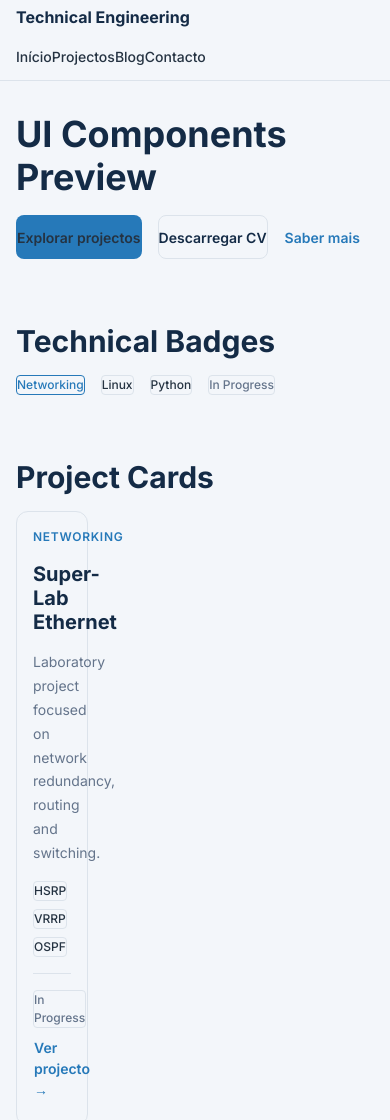
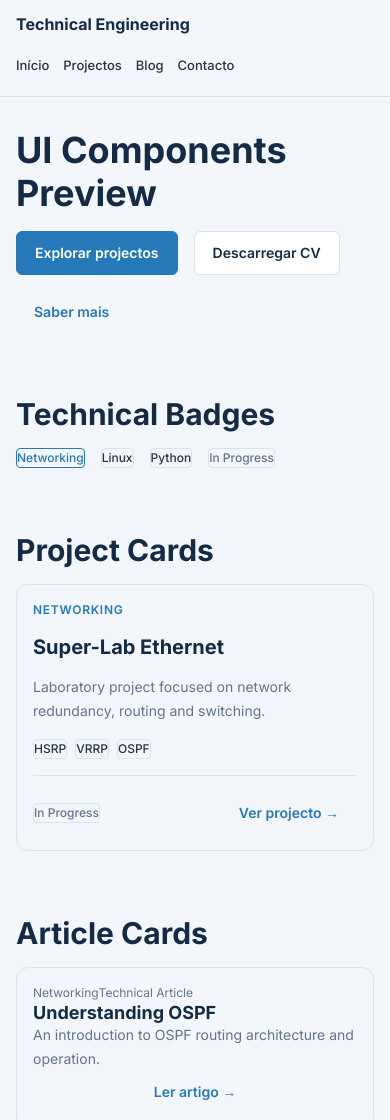
Before and after one commit to eugy0722/technical-engineering-portfolio, a plain HTML site: page pt/ui-preview.html in a window 390 px wide. Shown: the top 1120 px of the page. Drawn offline with Linux system fonts and the light colour scheme.

Commit message:
chore: Add responsibility, padding to buttons and change footer color-text to white

```diff
--- a/assets/css/components.css
+++ b/assets/css/components.css
@@ -488,3 +488,249 @@ textarea.form-control {
     flex-wrap: wrap;
   }
 }
+
+/* ========================================
+   M04.1 — RESPONSIVE LAYOUT FIX
+======================================== */
+
+/* All grid items must be allowed to shrink */
+.grid {
+  display: grid;
+  width: 100%;
+  min-width: 0;
+  gap: 24px;
+}
+
+.grid > * {
+  min-width: 0;
+  max-width: 100%;
+}
+
+/* Desktop */
+.grid--2 {
+  grid-template-columns: repeat(2, minmax(0, 1fr));
+}
+
+.grid--3 {
+  grid-template-columns: repeat(3, minmax(0, 1fr));
+}
+
+.grid--4 {
+  grid-template-columns: repeat(4, minmax(0, 1fr));
+}
+
+/* Cards */
+.project-card,
+.article-card,
+.focus-card {
+  width: 100%;
+  min-width: 0;
+  max-width: 100%;
+  overflow-wrap: break-word;
+}
+
+/* Tablet */
+@media (max-width: 1023px) {
+  .grid--3,
+  .grid--4 {
+    grid-template-columns: repeat(2, minmax(0, 1fr));
+  }
+
+  .grid--2 {
+    grid-template-columns: repeat(2, minmax(0, 1fr));
+  }
+}
+
+/* Mobile */
+@media (max-width: 639px) {
+  .grid,
+  .grid--2,
+  .grid--3,
+  .grid--4 {
+    grid-template-columns: minmax(0, 1fr);
+    gap: 16px;
+  }
+
+  .project-card,
+  .article-card,
+  .focus-card {
+    width: 100%;
+  }
+}
+
+/* Prevent horizontal overflow */
+html,
+body {
+  width: 100%;
+  max-width: 100%;
+  overflow-x: clip;
+}
+
+/* ========================================
+   RESPONSIVE HEADER
+======================================== */
+
+.site-header__container {
+  min-width: 0;
+}
+
+.site-header nav {
+  min-width: 0;
+}
+
+@media (max-width: 1023px) {
+  .site-header__container {
+    flex-wrap: wrap;
+    padding-block: 12px;
+  }
+
+  .site-header nav {
+    flex-basis: 100%;
+    order: 3;
+  }
+
+  .nav-list {
+    flex-wrap: wrap;
+    gap: 12px 20px;
+  }
+}
+
+@media (max-width: 639px) {
+  .site-header__container {
+    gap: 12px;
+  }
+
+  .site-header nav {
+    width: 100%;
+  }
+
+  .nav-list {
+    gap: 8px 14px;
+  }
+
+  .nav-link {
+    font-size: 13px;
+  }
+}
+
+/* ========================================
+   FOOTER VISIBILITY FIX
+======================================== */
+
+.site-footer {
+  background-color: #142B46;
+  color: #FFFFFF;
+}
+
+.site-footer__text,
+.site-footer__links a {
+  color: #FFFFFF;
+}
+
+.site-footer__links a:hover {
+  color: #DCE3EB;
+  text-decoration: underline;
+}
+
+/* ========================================
+   BUTTON SPACING & PRESENTATION FIX
+======================================== */
+
+.button {
+  display: inline-flex;
+  justify-content: center;
+  align-items: center;
+
+  min-height: 44px;
+  padding: 12px 24px;
+
+  margin: 0;
+  gap: 8px;
+
+  border: 1px solid transparent;
+  border-radius: 6px;
+
+  font-family: var(--font-primary, Inter, sans-serif);
+  font-size: 14px;
+  font-weight: 600;
+  line-height: 1.4;
+
+  white-space: normal;
+  text-align: center;
+  text-decoration: none;
+
+  cursor: pointer;
+  transition: background-color 0.2s ease,
+              border-color 0.2s ease,
+              color 0.2s ease;
+}
+
+.button--primary {
+  background-color: #2679B9;
+  color: #FFFFFF;
+  border-color: #2679B9;
+}
+
+.button--primary:hover {
+  background-color: #1D6196;
+  border-color: #1D6196;
+  text-decoration: none;
+}
+
+.button--secondary {
+  background-color: #FFFFFF;
+  color: #142B46;
+  border: 1px solid #DCE3EB;
+}
+
+.button--secondary:hover {
+  background-color: #F3F6FA;
+  border-color: #2679B9;
+  text-decoration: none;
+}
+
+.button--text {
+  min-height: 40px;
+  padding: 8px 0;
+
+  background: transparent;
+  color: #2679B9;
+  border: none;
+}
+
+.button--text:hover {
+  color: #142B46;
+  text-decoration: underline;
+}
+
+.button:focus-visible {
+  outline: 3px solid #2679B9;
+  outline-offset: 3px;
+}
+
+/* Space between action buttons */
+.hero__actions {
+  display: flex;
+  flex-wrap: wrap;
+  align-items: center;
+  gap: 16px;
+  margin-top: 24px;
+}
+
+/* Card action spacing */
+.project-card__footer {
+  gap: 16px;
+  padding-top: 16px;
+  margin-top: auto;
+}
+
+/* Mobile buttons */
+@media (max-width: 639px) {
+  .hero__actions {
+    gap: 12px;
+  }
+
+  .button {
+    padding: 11px 18px;
+  }
+}
```
